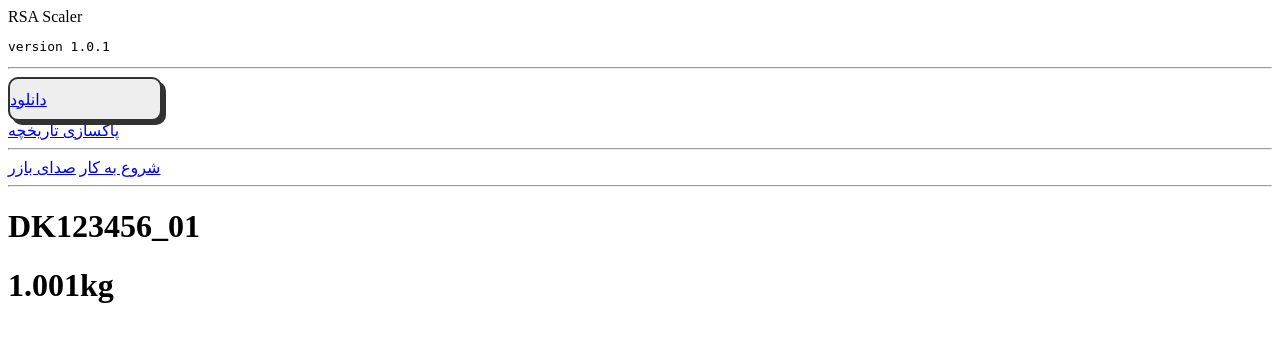
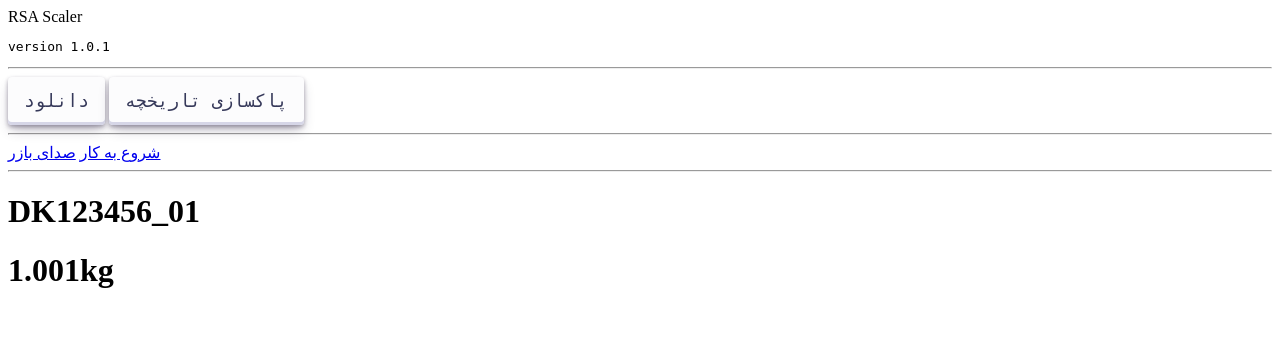
Before and after one commit to peymanx/pymahex-scaler, a Flask app: page / in a window 1280 px wide. Shown: the top 342 px of the page. Run offline with Flask 3, Linux system fonts and the light colour scheme.

Commit message:
button-30

```diff
--- a/static/style.css
+++ b/static/style.css
@@ -1,62 +1,46 @@
-.download {
-  --main-focus: #2d8cf0;
-  --font-color: #323232;
-  --bg-color-sub: #dedede;
-  --bg-color: #eee;
-  --main-color: #323232;
+
+/* CSS */
+.button-30 {
+  align-items: center;
+  appearance: none;
+  background-color: #FCFCFD;
+  border-radius: 4px;
+  border-width: 0;
+  box-shadow: rgba(45, 35, 66, 0.4) 0 2px 4px,rgba(45, 35, 66, 0.3) 0 7px 13px -3px,#D6D6E7 0 -3px 0 inset;
+  box-sizing: border-box;
+  color: #36395A;
+  cursor: pointer;
+  display: inline-flex;
+  font-family: "JetBrains Mono",monospace;
+  height: 48px;
+  justify-content: center;
+  line-height: 1;
+  list-style: none;
+  overflow: hidden;
+  padding-left: 16px;
+  padding-right: 16px;
   position: relative;
-  width: 150px;
-  height: 40px;
-  cursor: pointer;
-  display: flex;
-  align-items: center;
-  border: 2px solid var(--main-color);
-  box-shadow: 4px 4px var(--main-color);
-  background-color: var(--bg-color);
-  border-radius: 10px;
-  overflow: hidden;
+  text-align: left;
+  text-decoration: none;
+  transition: box-shadow .15s,transform .15s;
+  user-select: none;
+  -webkit-user-select: none;
+  touch-action: manipulation;
+  white-space: nowrap;
+  will-change: box-shadow,transform;
+  font-size: 18px;
 }
 
-.download, .download__icon, .download__text {
-  transition: all 0.3s;
+.button-30:focus {
+  box-shadow: #D6D6E7 0 0 0 1.5px inset, rgba(45, 35, 66, 0.4) 0 2px 4px, rgba(45, 35, 66, 0.3) 0 7px 13px -3px, #D6D6E7 0 -3px 0 inset;
 }
 
-.download .download__text {
-  transform: translateX(22px);
-  color: var(--font-color);
-  font-weight: 600;
+.button-30:hover {
+  box-shadow: rgba(45, 35, 66, 0.4) 0 4px 8px, rgba(45, 35, 66, 0.3) 0 7px 13px -3px, #D6D6E7 0 -3px 0 inset;
+  transform: translateY(-2px);
 }
 
-.download .download__icon {
-  position: absolute;
-  transform: translateX(109px);
-  height: 100%;
-  width: 39px;
-  background-color: var(--bg-color-sub);
-  display: flex;
-  align-items: center;
-  justify-content: center;
+.button-30:active {
+  box-shadow: #D6D6E7 0 3px 7px inset;
+  transform: translateY(2px);
 }
-
-.download .svg {
-  width: 20px;
-  fill: var(--main-color);
-}
-
-.download:hover {
-  background: var(--bg-color);
-}
-
-.download:hover .download__text {
-  color: transparent;
-}
-
-.download:hover .download__icon {
-  width: 148px;
-  transform: translateX(0);
-}
-
-.download:active {
-  transform: translate(3px, 3px);
-  box-shadow: 0px 0px var(--main-color);
-}
--- a/templates/index.html
+++ b/templates/index.html
@@ -13,8 +13,8 @@
     <pre>version 1.0.1</pre>
     <hr>
 
-    <a href='/download' class='download'>دانلود</a>
-    <a href='/clear' target="_blank" class='button clear'>پاکسازی تاریخچه</a> <hr/>
+    <a href='/download' class='button-30'>دانلود</a>
+    <a href='/clear' target="_blank" class='button-30'>پاکسازی تاریخچه</a> <hr/>
 
     <a href='#' onclick="intro()"  class='button intro'>شروع به کار</a>
     <a href='#' onclick="buzz()"  class='button buzz'>صدای بازر</a> <hr/>
```
